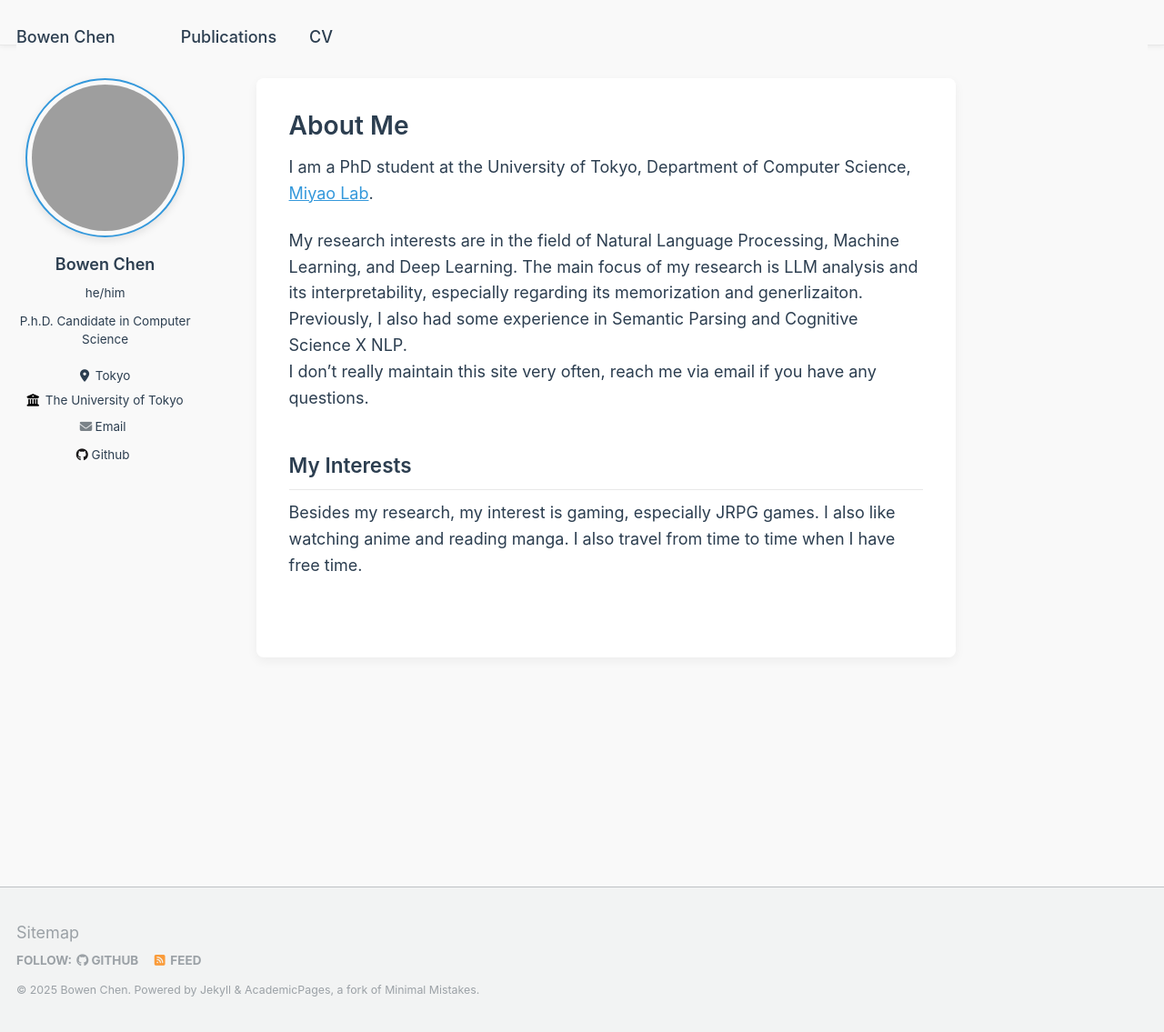
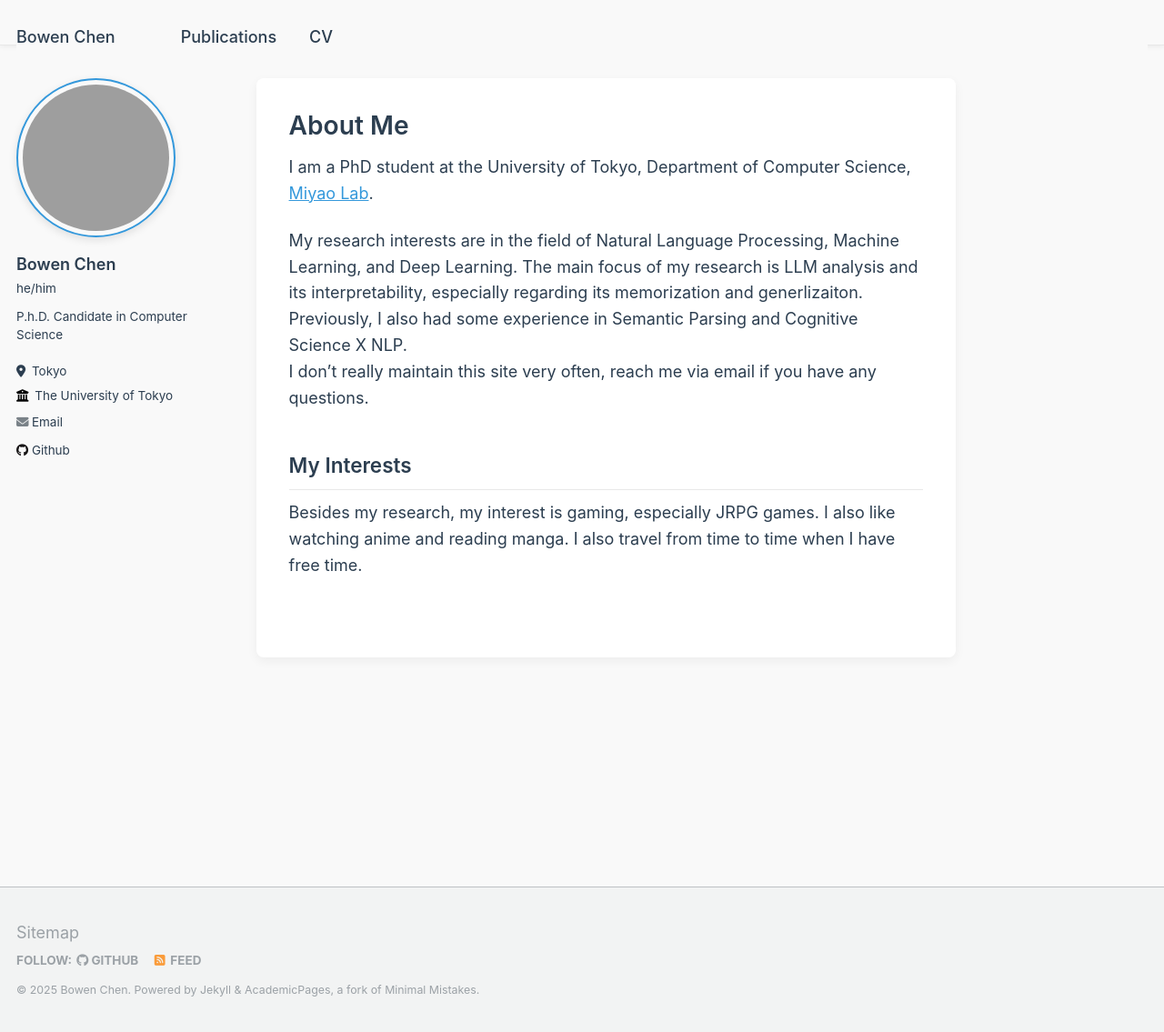
Before and after one commit to PosoSAgapo/PosoSAgapo.github.io, a Jekyll site: the page built from _pages/about.md, in a window 1280 px wide and 1135 px high. Shown: the whole window at 91% size. Built offline with Jekyll 4.4.1, drawn with Linux system fonts in a browser that asks for light colours.

Commit message:
update page

```diff
--- a/assets/css/main.scss
+++ b/assets/css/main.scss
@@ -40,75 +40,32 @@
 @import "vendor/magnific-popup/magnific-popup";
 @import "print";
 
-// Custom CSS to fix author profile alignment in sidebar on large screens
+// Custom CSS to ensure name, pronouns, and bio are properly aligned under avatar
 @media screen and (min-width: 925px) {
   .sidebar {
     .author__avatar {
-      display: block !important;
       text-align: center !important;
-      margin: 0 auto 1em auto !important;
-      width: 100% !important;
+      margin-bottom: 1em !important;
     }
 
     .author__content {
-      display: block !important;
-      text-align: center !important;
-      margin: 0 auto !important;
+      text-align: left !important;
       padding: 0 !important;
-      width: 100% !important;
     }
 
     .author__name {
-      text-align: center !important;
-      margin: 10px auto !important;
-      display: block !important;
+      text-align: left !important;
+      margin: 0 0 5px 0 !important;
     }
 
     .author__pronouns {
-      text-align: center !important;
-      margin: 5px auto 10px auto !important;
-      display: block !important;
+      text-align: left !important;
+      margin: 0 0 10px 0 !important;
     }
 
     .author__bio {
-      text-align: center !important;
-      margin: 10px auto 20px auto !important;
-      display: block !important;
-    }
-
-    .author__urls-wrapper {
-      display: block !important;
-      text-align: center !important;
-      margin: 0 auto !important;
-      width: 100% !important;
-    }
-
-    .author__urls {
-      text-align: center !important;
-      margin: 0 auto !important;
-    }
-
-    // 确保整个 author profile 区域都居中
-    [itemscope] {
-      text-align: center !important;
-      margin: 0 auto !important;
-      max-width: 100% !important;
+      text-align: left !important;
+      margin: 0 0 20px 0 !important;
     }
   }
 }
-
-// 额外的样式确保在超大屏幕上也能正确对齐
-@media screen and (min-width: 1280px) {
-  .sidebar {
-    .author__avatar,
-    .author__content,
-    .author__name,
-    .author__pronouns,
-    .author__bio,
-    .author__urls-wrapper {
-      text-align: center !important;
-      margin-left: auto !important;
-      margin-right: auto !important;
-    }
-  }
-}
```
